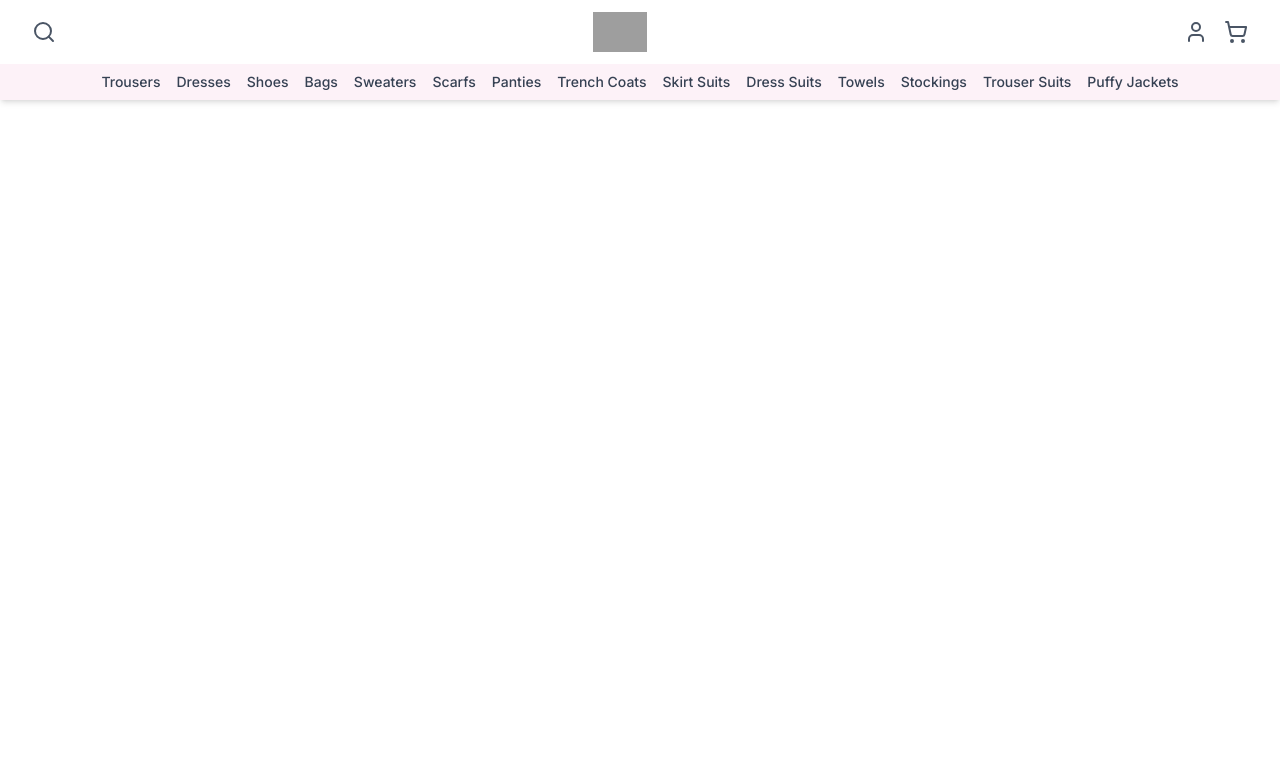
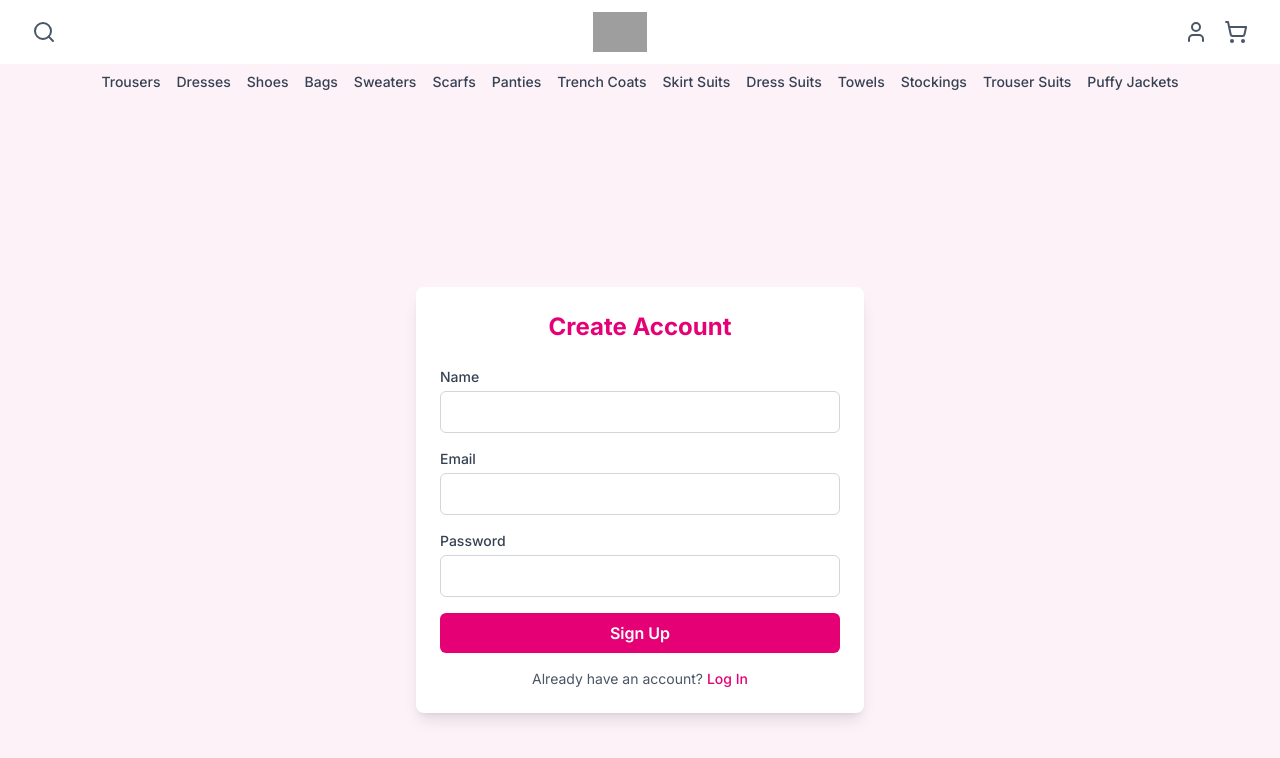
Before and after one commit to DenisKiarie3/JAYS-CLOSET-OFFICIAL1, a React (Vite) app: page /signup in a window 1280 px wide. Shown: the top 758 px of the page. Built offline with nearby package versions, Linux system fonts and the light colour scheme; grey boxes are pictures that could not be loaded.

Commit message:
Added the signup and login ui

```diff
--- a/App.jsx
+++ b/App.jsx
@@ -1,8 +1,15 @@
 import Header from "./components/Header.jsx"
+import { Routes, Route } from "react-router-dom";
+import Login from "./pages/Login.jsx"; // ✅ Import Login page
+import Signup from "./pages/Signup.jsx";
 export default function App() {
     return(
         <>
             <Header/>
+            <Routes>
+                <Route path="/login" element={<Login />} /> {/* ✅ Login Route */}
+                <Route path="/signup" element={<Signup />} />
+            </Routes>
         </>
     )
 }
--- a/components/Header.jsx
+++ b/components/Header.jsx
@@ -36,7 +36,9 @@ export default function Header() {
 
         {/* ✅ Right icons - Profile + Cart (Desktop only) */}
         <div className="hidden md:flex items-center space-x-4">
-          <User className="w-6 h-6 text-gray-600" />
+          <Link to="/login">
+            <User className="w-6 h-6 text-gray-600" />
+          </Link>
           <ShoppingCart className="w-6 h-6 text-gray-600" />
         </div>
 
@@ -67,8 +69,11 @@ export default function Header() {
         </ul>
         {/* ✅ Mobile-only Login Section below nav links */}
         <div className="md:hidden bg-pink-100 px-4 py-3 flex items-center space-x-2">
-          <User className="w-5 h-5 text-gray-700" />
-          <span className="text-sm font-medium text-gray-700">Log in</span>
+          <Link to="/login" className="flex items-center space-x-2 text-sm font-medium text-gray-700">
+            <User className="w-5 h-5" />
+            <span>Log in</span>
+          </Link>
+
         </div>
       </nav>
     </header>
--- /dev/null
+++ b/pages/Login.jsx
@@ -0,0 +1,60 @@
+// pages/Login.jsx
+import React, { useState } from "react";
+import { User, Lock } from "lucide-react";
+import { Link } from "react-router-dom";
+
+export default function Login() {
+  const [email, setEmail] = useState("");
+  const [password, setPassword] = useState("");
+
+  return (
+    <div className="min-h-screen flex items-center justify-center bg-gray-50">
+      <div className="bg-white p-8 rounded-lg shadow-md w-full max-w-sm">
+        <h2 className="text-2xl font-bold text-center text-pink-600 mb-6">Login to JAYS-CLOSET</h2>
+
+        {/* Email Input */}
+        <div className="mb-4">
+          <label className="block text-sm text-gray-600 mb-1">Email</label>
+          <div className="flex items-center border border-gray-300 rounded-md px-3 py-2">
+            <User className="w-4 h-4 text-gray-400 mr-2" />
+            <input
+              type="email"
+              className="flex-1 outline-none text-sm"
+              placeholder="you@example.com"
+              value={email}
+              onChange={(e) => setEmail(e.target.value)}
+              required
+            />
+          </div>
+        </div>
+
+        {/* Password Input */}
+        <div className="mb-6">
+          <label className="block text-sm text-gray-600 mb-1">Password</label>
+          <div className="flex items-center border border-gray-300 rounded-md px-3 py-2">
+            <Lock className="w-4 h-4 text-gray-400 mr-2" />
+            <input
+              type="password"
+              className="flex-1 outline-none text-sm"
+              placeholder="••••••••"
+              value={password}
+              onChange={(e) => setPassword(e.target.value)}
+              required
+            />
+          </div>
+        </div>
+
+        {/* Submit Button */}
+        <button className="w-full bg-pink-600 hover:bg-pink-700 text-white font-semibold py-2 rounded-md transition">
+          Log In
+        </button>
+
+        {/* Signup redirect */}
+        <p className="text-sm text-center text-gray-600 mt-4">
+        Don't have an account?{" "}
+        <Link to="/signup" className="text-pink-600 hover:underline font-medium">Sign Up</Link>
+        </p>
+      </div>
+    </div>
+  );
+}
--- /dev/null
+++ b/pages/Signup.jsx
@@ -0,0 +1,99 @@
+// pages/Signup.jsx
+import React, { useState } from "react";
+import { Link } from "react-router-dom";
+
+export default function Signup() {
+  const [formData, setFormData] = useState({
+    name: "",
+    email: "",
+    password: ""
+  });
+
+  // Handle input changes
+  function handleChange(e) {
+    setFormData({ ...formData, [e.target.name]: e.target.value });
+  }
+
+  // Placeholder submit handler
+  function handleSubmit(e) {
+    e.preventDefault();
+    console.log("Submitted signup data:", formData);
+    // 🔐 You’ll send this to your backend using fetch/axios later
+  }
+
+  return (
+    <div className="flex justify-center items-center min-h-screen bg-pink-50 px-4">
+      <div className="bg-white p-6 rounded-lg shadow-lg w-full max-w-md">
+        <h2 className="text-2xl font-bold text-center text-pink-600 mb-6">
+          Create Account
+        </h2>
+
+        <form onSubmit={handleSubmit} className="space-y-4">
+          {/* Name */}
+          <div>
+            <label htmlFor="name" className="block text-sm font-medium text-gray-700">
+              Name
+            </label>
+            <input
+              type="text"
+              id="name"
+              name="name"
+              value={formData.name}
+              onChange={handleChange}
+              required
+              className="w-full border border-gray-300 rounded-md px-3 py-2 mt-1 focus:outline-none focus:ring-2 focus:ring-pink-500"
+            />
+          </div>
+
+          {/* Email */}
+          <div>
+            <label htmlFor="email" className="block text-sm font-medium text-gray-700">
+              Email
+            </label>
+            <input
+              type="email"
+              id="email"
+              name="email"
+              value={formData.email}
+              onChange={handleChange}
+              required
+              className="w-full border border-gray-300 rounded-md px-3 py-2 mt-1 focus:outline-none focus:ring-2 focus:ring-pink-500"
+            />
+          </div>
+
+          {/* Password */}
+          <div>
+            <label htmlFor="password" className="block text-sm font-medium text-gray-700">
+              Password
+            </label>
+            <input
+              type="password"
+              id="password"
+              name="password"
+              value={formData.password}
+              onChange={handleChange}
+              required
+              className="w-full border border-gray-300 rounded-md px-3 py-2 mt-1 focus:outline-none focus:ring-2 focus:ring-pink-500"
+            />
+          </div>
+
+          {/* Submit button */}
+          <button
+            type="submit"
+            className="w-full bg-pink-600 hover:bg-pink-700 text-white font-semibold py-2 rounded-md transition"
+          >
+            Sign Up
+          </button>
+        </form>
+
+        {/* Already have an account */}
+        <p className="text-sm text-center text-gray-600 mt-4">
+          Already have an account?{" "}
+          <Link to="/login" className="text-pink-600 hover:underline font-medium">
+            Log In
+          </Link>
+        </p>
+      </div>
+    </div>
+  );
+}
```
